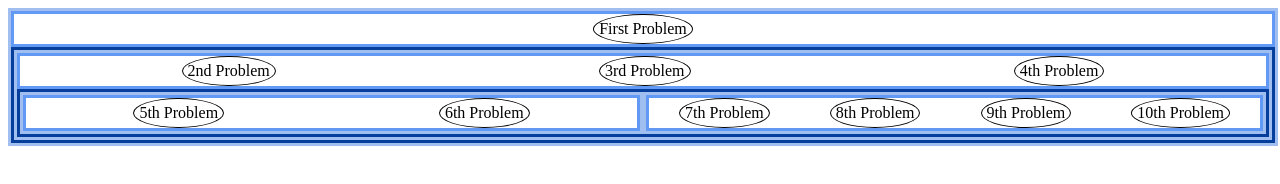
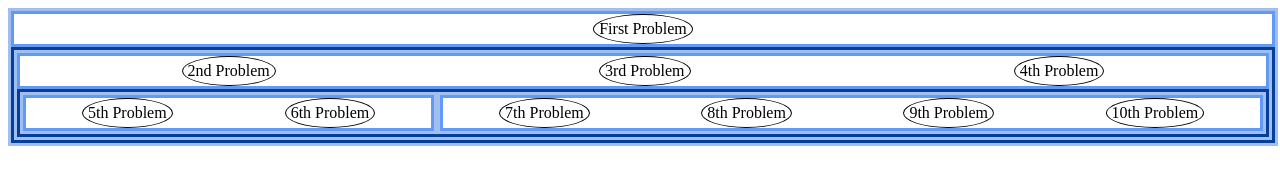
Before and after one commit to goldienova/Vanilla-DOM-tree, a plain HTML site: page index.html in a window 1280 px wide. Drawn offline with Linux system fonts and the light colour scheme.

Commit message:
added flexgrow

```diff
--- a/index.js
+++ b/index.js
@@ -215,6 +215,7 @@ let populateTree = (function populateTree(nodes){
 
     sharedChildren = uniqueByAttribute(sharedChildren, 'key');
     let sharedChildrenBranch = populateTree([])
+    sharedChildrenBranch.setAttribute('class', 'layer flexGrow')
     let sharedChildrenTier = sharedChildrenBranch.querySelector('.tier')
     sharedChildren.forEach((child)=>sharedChildrenTier.appendChild(child))
     subtier.appendChild(sharedChildrenBranch)
--- a/styles.css
+++ b/styles.css
@@ -1,5 +1,6 @@
 .layer {
     width: 100%;
+    flex: 1;
   }
 
 .tier {
@@ -17,6 +18,10 @@
   padding: 5px;
 }
 
+.flexGrow {
+  flex: 2;
+}
+
 /*TEST CSS: REMOVE AFTER TESTING IS DONE*/
 
 .layer {
```
